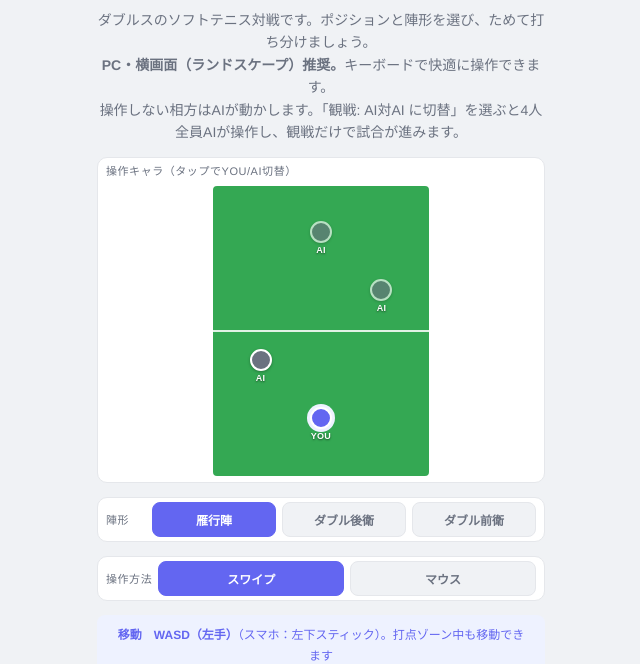
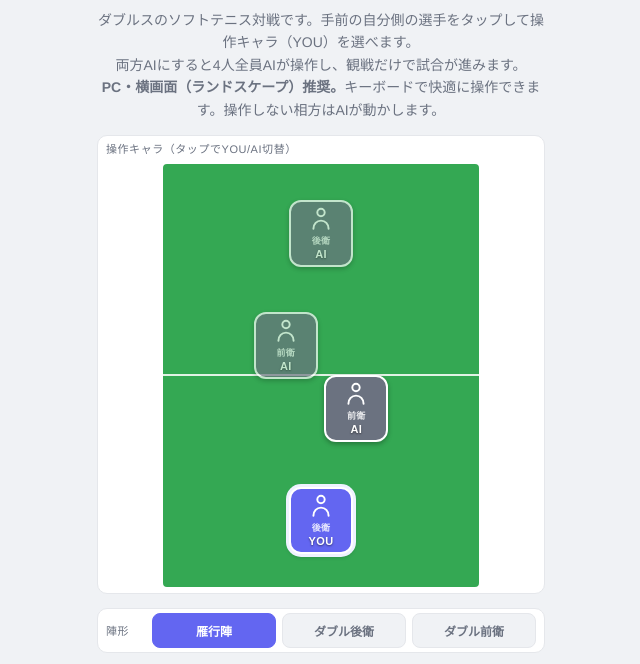
Before and after one commit to Junkoma2/soft-tennis, a plain HTML site: page index.html in a window 1280 px wide. Shown: the part 71-735 px from the top of the page, without its empty margins (319-959 px from the left). Drawn offline with Linux system fonts and the light colour scheme.

Commit message:
スタート画面ピッカーの説明文・配置・見た目を改良
- 説明文を新ピッカーUI（タップでYOU/AI切替）に合わせて書き直し
- マーカー位置をconfig.jsのFORMATIONSに基づくワールド座標から算出し、陣形(雁行陣/ダブル後衛/ダブル前衛)切替に応じて再配置
- マーカーを人型アイコン+役割(後衛/前衛)+YOU/AIタグ入りの大きいカード型に変更（タップ領域確保）
- :active時の不要なtranslate(-50%,-50%)を削除（mousedown/upでヒット要素がズレてタップが効かなくなる不具合を修正）

```diff
--- a/index.html
+++ b/index.html
@@ -25,9 +25,9 @@
     <main>
       <div id="screen-ready" class="screen">
         <p class="description">
-          ダブルスのソフトテニス対戦です。ポジションと陣形を選び、ためて打ち分けましょう。<br />
-          <strong>PC・横画面（ランドスケープ）推奨。</strong>キーボードで快適に操作できます。<br />
-          操作しない相方はAIが動かします。「観戦: AI対AI に切替」を選ぶと4人全員AIが操作し、観戦だけで試合が進みます。
+          ダブルスのソフトテニス対戦です。手前の自分側の選手をタップして操作キャラ（YOU）を選べます。<br />
+          両方AIにすると4人全員AIが操作し、観戦だけで試合が進みます。<br />
+          <strong>PC・横画面（ランドスケープ）推奨。</strong>キーボードで快適に操作できます。操作しない相方はAIが動かします。
         </p>
         <div class="control-group player-picker-group" id="player-picker-group">
           <span class="control-label">操作キャラ（タップでYOU/AI切替）</span>
@@ -35,20 +35,40 @@
             <div class="player-picker-court">
               <div class="player-picker-net"></div>
               <button class="picker-marker picker-marker-cpu" id="picker-cpu-front" data-marker="cpu-front" type="button" disabled>
-                <span class="picker-dot"></span>
-                <span class="picker-tag">AI</span>
+                <span class="picker-avatar" aria-hidden="true">
+                  <svg viewBox="0 0 24 24"><circle cx="12" cy="6" r="3.4"/><path d="M5 21c0-4.4 3.1-7.5 7-7.5s7 3.1 7 7.5"/></svg>
+                </span>
+                <span class="picker-meta">
+                  <span class="picker-role">前衛</span>
+                  <span class="picker-tag">AI</span>
+                </span>
               </button>
               <button class="picker-marker picker-marker-cpu" id="picker-cpu-back" data-marker="cpu-back" type="button" disabled>
-                <span class="picker-dot"></span>
-                <span class="picker-tag">AI</span>
+                <span class="picker-avatar" aria-hidden="true">
+                  <svg viewBox="0 0 24 24"><circle cx="12" cy="6" r="3.4"/><path d="M5 21c0-4.4 3.1-7.5 7-7.5s7 3.1 7 7.5"/></svg>
+                </span>
+                <span class="picker-meta">
+                  <span class="picker-role">後衛</span>
+                  <span class="picker-tag">AI</span>
+                </span>
               </button>
               <button class="picker-marker picker-marker-self" id="picker-player-front" data-marker="player-front" data-position="front" type="button">
-                <span class="picker-dot"></span>
-                <span class="picker-tag">AI</span>
+                <span class="picker-avatar" aria-hidden="true">
+                  <svg viewBox="0 0 24 24"><circle cx="12" cy="6" r="3.4"/><path d="M5 21c0-4.4 3.1-7.5 7-7.5s7 3.1 7 7.5"/></svg>
+                </span>
+                <span class="picker-meta">
+                  <span class="picker-role">前衛</span>
+                  <span class="picker-tag">AI</span>
+                </span>
               </button>
               <button class="picker-marker picker-marker-self" id="picker-player-back" data-marker="player-back" data-position="back" type="button">
-                <span class="picker-dot"></span>
-                <span class="picker-tag">YOU</span>
+                <span class="picker-avatar" aria-hidden="true">
+                  <svg viewBox="0 0 24 24"><circle cx="12" cy="6" r="3.4"/><path d="M5 21c0-4.4 3.1-7.5 7-7.5s7 3.1 7 7.5"/></svg>
+                </span>
+                <span class="picker-meta">
+                  <span class="picker-role">後衛</span>
+                  <span class="picker-tag">YOU</span>
+                </span>
               </button>
             </div>
           </div>
--- a/input.js
+++ b/input.js
@@ -1,5 +1,5 @@
 import {
-  TUNING, COURT,
+  TUNING, COURT, FORMATIONS,
   PLAYER_X_LIMIT, Y_RANGE_BACK, Y_RANGE_FRONT, HIT_REACH, SHOT_FAMILY_ORDER,
 } from "./config.js";
 
@@ -10,9 +10,9 @@ import {
   selectedShot, setSelectedShot, shotSelectControls, mouseAim, stick, swipe,
   serveAimCursor, chargeBtn, servePowerControls, serveSpinControls,
   setServePower, setServeSpin, aggressionControls, setPartnerAggressiveness,
-  setPlayerPosition, formationControls, setFormation,
+  setPlayerPosition, formationControls, setFormation, formation,
   setSpectatorMode, startBtn, moveStick, moveStickKnob,
-  playerPicker, pickerPlayerBack, pickerPlayerFront, playerPosition,
+  playerPicker, pickerPlayerBack, pickerPlayerFront, pickerCpuBack, pickerCpuFront, playerPosition,
   canvas, back, front, setBallHittableSince, appRoot,
   inputMode, setInputMode, inputModeControls,
 } from "./state.js";
@@ -227,6 +227,7 @@ formationControls.addEventListener("click", function (e) {
   if (!btn) return;
   setFormation(btn.dataset.formation);
   setActiveButton(formationControls, btn);
+  updatePickerPositions();
 });
 
 // 操作方法（入力デバイス）の選択。デフォルトはswipe（マウス追従の狙いを無効化し、
@@ -245,6 +246,36 @@ if (inputModeControls) {
  * YOUは自チーム内で常に最大1人（片方をYOUにすると他方は自動でAI）。
  * 両方AIなら観戦モード（spectatorMode=true）。
  * 相手チーム（奥）のマーカーは常にAI・タップ不可。 */
+// ワールド座標(m)→ミニコート上の位置(%)へマッピング。
+// x: -halfW..halfW を 8%..92% に、自陣y(0..halfL)を 50%..92%、
+// 相手陣y(0..-halfL)を 50%..8% に対応させる（ネット=50%、コート外周に余白を残す）。
+function worldXToPercent(x) {
+  const t = (x + COURT.halfW) / (2 * COURT.halfW);
+  return 16 + Math.max(0, Math.min(1, t)) * 68;
+}
+function worldYToPercent(y) {
+  const t = Math.max(0, Math.min(1, Math.abs(y) / COURT.halfL));
+  const span = 50 - 16; // ネット(50%)からベースライン(16or84%)までの距離
+  return y >= 0 ? 50 + t * span : 50 - t * span;
+}
+
+// 陣形(formation)に応じて、開始画面ミニコートの4マーカーを定位置へ再配置する。
+// 自チームは config.js の FORMATIONS（選んだ陣形）、相手は雁行陣固定（FORMATIONSの
+// 値をx反転・y反転して対称配置）。
+function updatePickerPositions() {
+  const f = FORMATIONS[formation] || FORMATIONS["ganko"];
+  const oppo = FORMATIONS["ganko"];
+  const place = (el, x, y) => {
+    if (!el) return;
+    el.style.left = worldXToPercent(x) + "%";
+    el.style.top = worldYToPercent(y) + "%";
+  };
+  place(pickerPlayerBack, f.back.x, f.back.y);
+  place(pickerPlayerFront, f.front.x, f.front.y);
+  place(pickerCpuBack, -oppo.back.x, -oppo.back.y);
+  place(pickerCpuFront, -oppo.front.x, -oppo.front.y);
+}
+
 function updatePickerUi() {
   const youIsBack = !spectatorMode && playerPosition === "back";
   const youIsFront = !spectatorMode && playerPosition === "front";
@@ -277,6 +308,7 @@ if (playerPicker) {
     selectPickerPosition(btn.dataset.position);
   });
   updatePickerUi();
+  updatePickerPositions();
 }
 
 export function setActiveButton(group, activeBtn) {
--- a/state.js
+++ b/state.js
@@ -36,6 +36,8 @@ export const controlsPanel     = document.getElementById("controls");
 export const playerPicker        = document.getElementById("player-picker");
 export const pickerPlayerBack    = document.getElementById("picker-player-back");
 export const pickerPlayerFront   = document.getElementById("picker-player-front");
+export const pickerCpuBack       = document.getElementById("picker-cpu-back");
+export const pickerCpuFront      = document.getElementById("picker-cpu-front");
 
 // マウスが最後に指していたコート地面のワールド座標（canvas外でも直前値を保持）
 export const mouseAim = { x: 0, y: -TUNING.aim.defaultY, valid: false };
--- a/style.css
+++ b/style.css
@@ -317,12 +317,12 @@ main {
 .player-picker-court {
   position: relative;
   width: 100%;
-  max-width: 220px;
+  max-width: 320px;
   aspect-ratio: 3 / 4;
   background: var(--color-court);
   border: 2px solid var(--color-court-line);
   border-radius: 6px;
-  overflow: hidden;
+  overflow: visible;
 }
 
 .player-picker-net {
@@ -338,57 +338,79 @@ main {
 
 .picker-marker {
   position: absolute;
-  width: 38px;
-  height: 38px;
-  margin: -19px 0 0 -19px;
-  border: none;
-  border-radius: 50%;
-  background: transparent;
-  padding: 0;
+  width: 64px;
+  min-height: 64px;
+  margin: -32px 0 0 -32px;
+  border: 2px solid #fff;
+  border-radius: 12px;
+  background: var(--color-text-secondary);
+  padding: 4px 2px 5px;
   display: flex;
   flex-direction: column;
   align-items: center;
   justify-content: center;
   gap: 2px;
   cursor: pointer;
+  box-shadow: 0 2px 5px rgba(0,0,0,.3);
   -webkit-tap-highlight-color: transparent;
 }
 
-.picker-marker .picker-dot {
-  width: 22px;
-  height: 22px;
-  border-radius: 50%;
-  border: 2px solid #fff;
-  background: var(--color-text-secondary);
-  box-shadow: 0 1px 3px rgba(0,0,0,.3);
+.picker-marker .picker-avatar {
+  width: 26px;
+  height: 26px;
+  display: flex;
+  align-items: center;
+  justify-content: center;
+}
+
+.picker-marker .picker-avatar svg {
+  width: 100%;
+  height: 100%;
+  fill: none;
+  stroke: #fff;
+  stroke-width: 1.8;
+  stroke-linecap: round;
+  stroke-linejoin: round;
+}
+
+.picker-marker .picker-meta {
+  display: flex;
+  flex-direction: column;
+  align-items: center;
+  gap: 1px;
+}
+
+.picker-marker .picker-role {
+  font-size: 9px;
+  font-weight: 600;
+  color: rgba(255,255,255,.85);
+  letter-spacing: .02em;
 }
 
 .picker-marker .picker-tag {
-  font-size: 9px;
+  font-size: 11px;
   font-weight: 700;
   color: #fff;
   text-shadow: 0 1px 2px rgba(0,0,0,.5);
   letter-spacing: .03em;
 }
 
-/* 自陣（手前） */
-.picker-marker-self#picker-player-back { left: 50%; top: 82%; }
+/* 自陣（手前）・相手陣（奥）の位置は input.js が陣形に応じて
+ * left/top（%）をインラインで設定する。ここではデフォルト位置のみ用意。 */
+.picker-marker-self#picker-player-back { left: 50%; top: 84%; }
 .picker-marker-self#picker-player-front { left: 22%; top: 62%; }
 
-/* 相手陣（奥）。常にAI・操作不可 */
-.picker-marker-cpu#picker-cpu-back { left: 50%; top: 18%; }
+.picker-marker-cpu#picker-cpu-back { left: 50%; top: 16%; }
 .picker-marker-cpu#picker-cpu-front { left: 78%; top: 38%; }
 
-.picker-marker-cpu { cursor: default; }
-.picker-marker-cpu .picker-dot { background: var(--color-text-secondary); opacity: .65; }
+.picker-marker-cpu { cursor: default; opacity: .7; }
 
-.picker-marker-self.is-you .picker-dot {
+.picker-marker-self.is-you {
   background: var(--color-primary);
-  box-shadow: 0 0 0 3px var(--color-primary-light), 0 1px 3px rgba(0,0,0,.3);
+  box-shadow: 0 0 0 3px var(--color-primary-light), 0 2px 5px rgba(0,0,0,.3);
 }
 
 .picker-marker:active { transform: scale(.95); }
-.picker-marker-self:active { transform: translate(-50%, -50%) scale(.95); }
 
 .hint {
   font-size: 12px;
```
